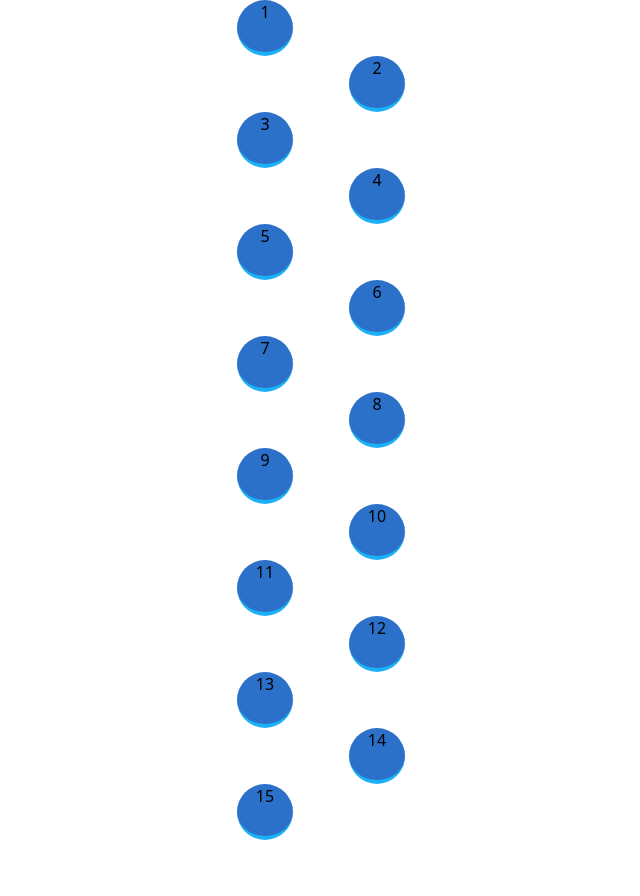
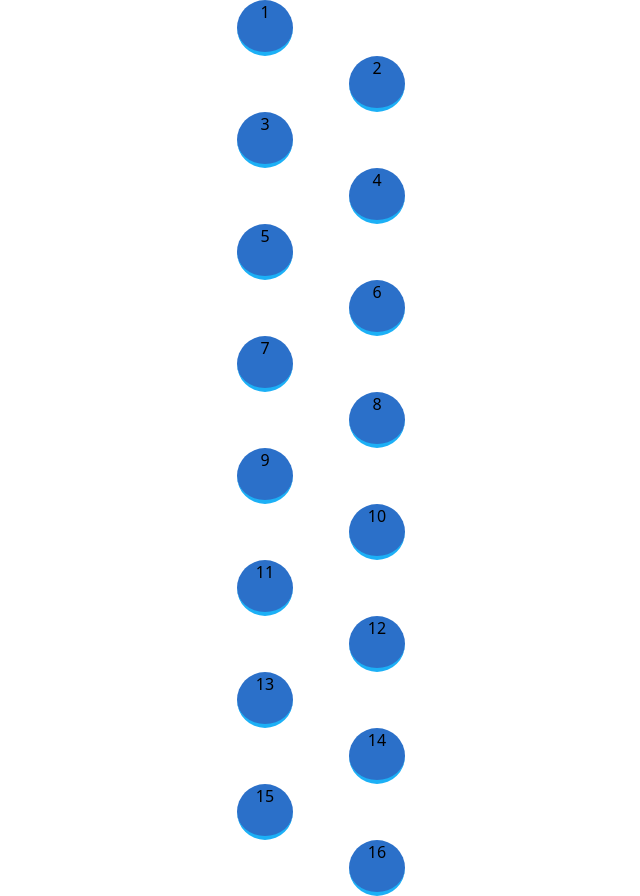
Before and after one commit to rurigrass/anglicky-cesky, a Next.js app: page /river in a window 1280 px wide. Shown: the whole page, without its empty margins (319-959 px from the left). Before the commit the page ends 840 px from the top, so only its background shows below. Built offline with nearby package versions, Linux system fonts and the light colour scheme.

Commit message:
main menu adjustment

```diff
--- a/src/pages/river.tsx
+++ b/src/pages/river.tsx
@@ -20,7 +20,7 @@
 
 
 const River = () => {
-    const levels: number[] = [1, 2, 3, 4, 5, 6, 7, 8, 9, 10, 11, 12, 13, 14, 15,];
+    const levels: number[] = [1, 2, 3, 4, 5, 6, 7, 8, 9, 10, 11, 12, 13, 14, 15, 16];
 
     return (
         <div className="flex flex-col items-center">
```
